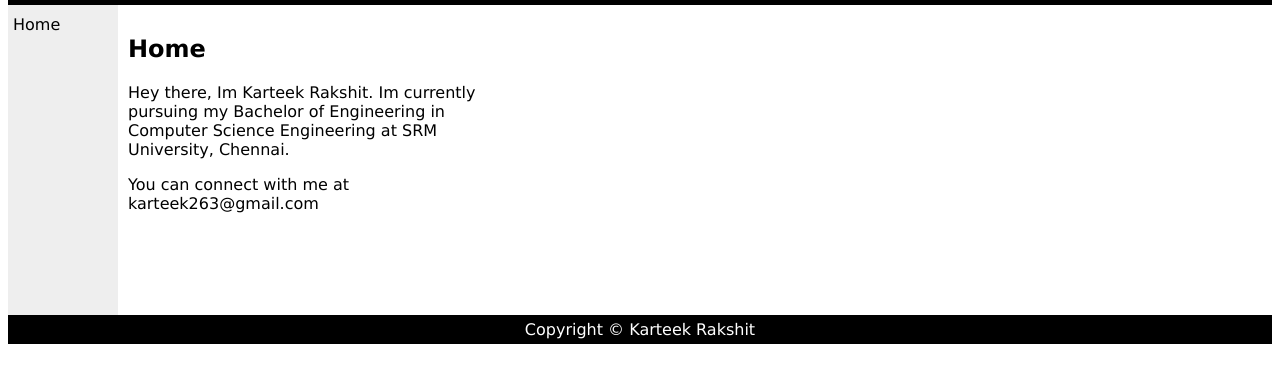
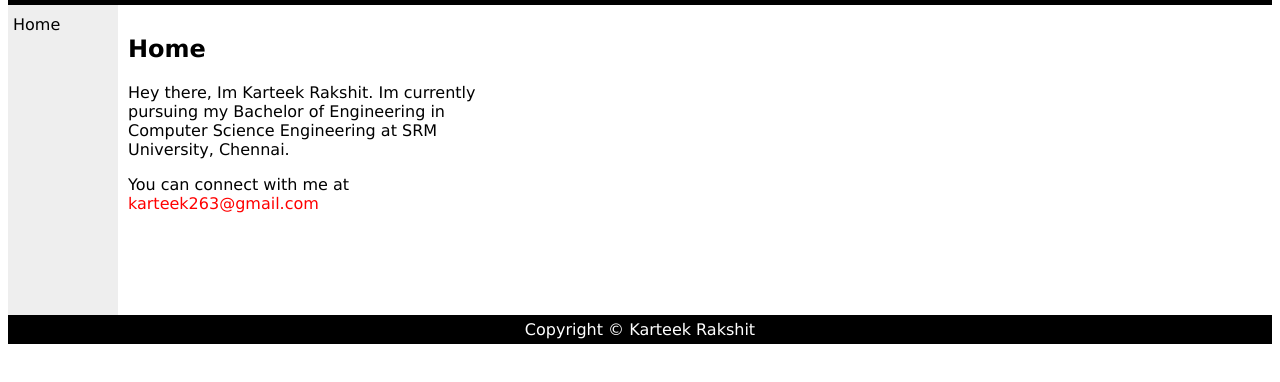
Before and after one commit to KarteekRakshit/kart, a plain HTML site: page index.html in a window 1280 px wide. Shown: the part 94-476 px from the top of the page. Drawn offline with Linux system fonts and the light colour scheme.

Commit message:
span for mail

```diff
--- a/index.html
+++ b/index.html
@@ -49,7 +49,7 @@ Hey there, Im Karteek Rakshit.
 Im currently pursuing my Bachelor of Engineering in Computer Science Engineering at SRM University, Chennai.
 </p>
 <p style="font-family:verdana">
-You can connect with me at karteek263@gmail.com
+You can connect with me at <span style="color:red"> karteek263@gmail.com</span>
 </p>
 </div>
 
```
